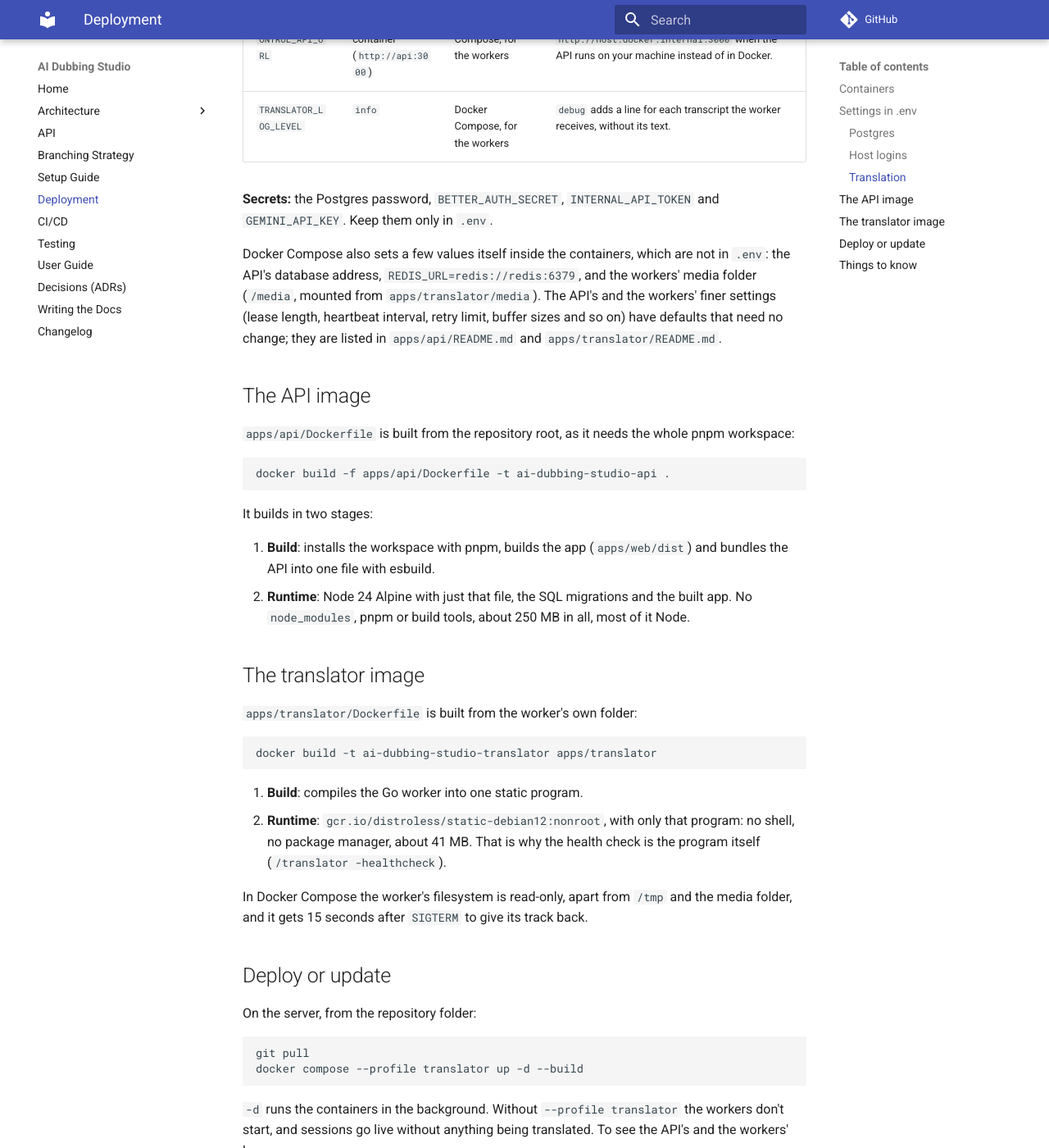
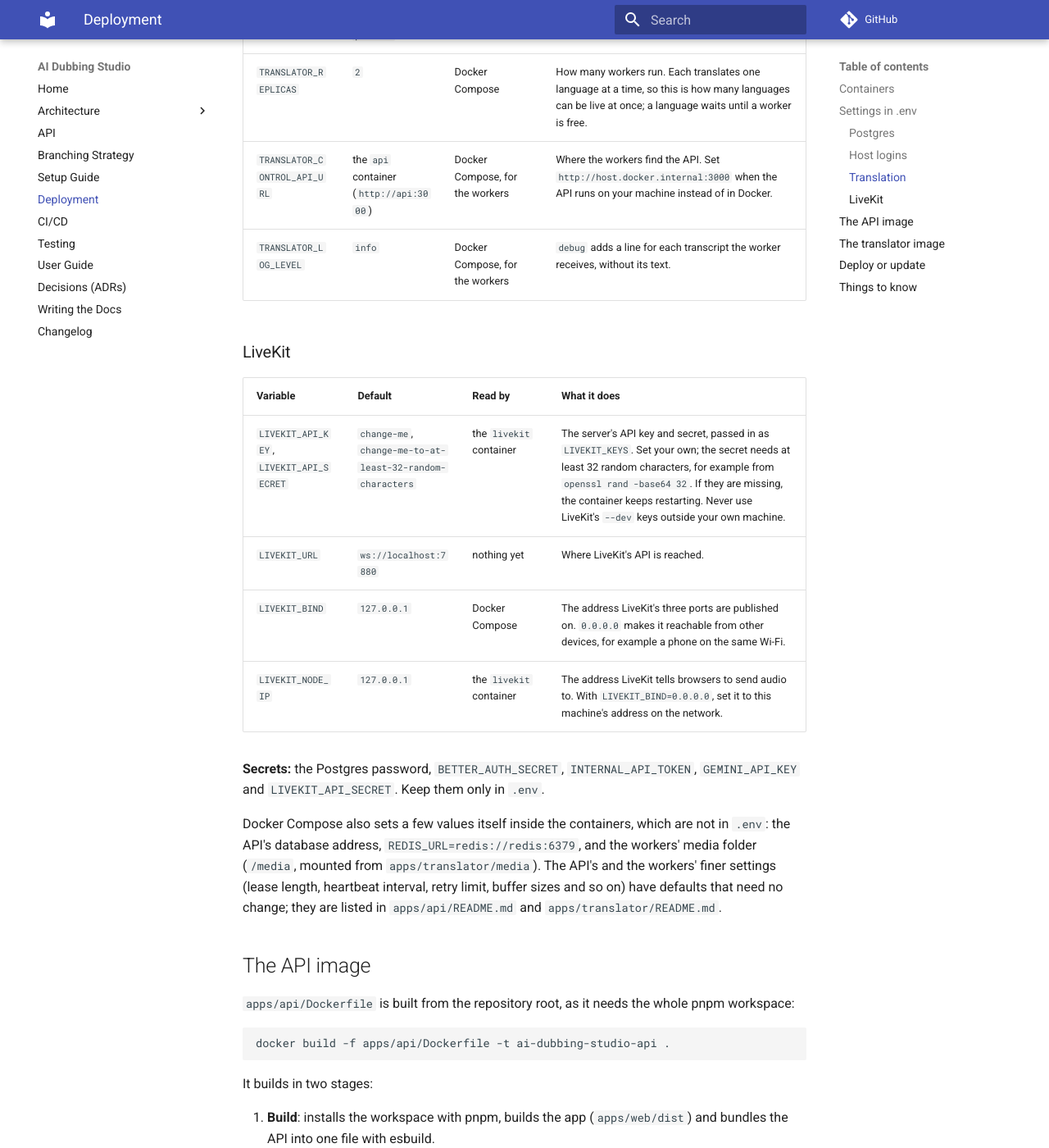
Before and after one commit to WH1TE-SHAD0W/ai-dubbing-studio, an MkDocs documentation site: the page built from docs/deployment.md, in a window 1280 px wide and 1400 px high, scrolled down 3047 px. Shown: the whole window at 82% size. Built offline with MkDocs 1.6.1 and Material for MkDocs 9.7.7, drawn with Linux system fonts in a browser that asks for light colours; comment, search, counter and statistics services are not loaded; some of the changed text lies outside the part shown.

Commit message:
docs: the LiveKit server runs in Compose, but nothing uses it yet
After merging YGP-68, "LiveKit isn't built" was no longer accurate. The
pages now say the livekit container runs while the app, the API and the
workers don't connect to it yet (no code reads LIVEKIT_* so far).
Deployment adds the livekit container and explains LIVEKIT_API_KEY,
LIVEKIT_API_SECRET, LIVEKIT_URL, LIVEKIT_BIND and LIVEKIT_NODE_IP; the
Setup Guide's short settings table and "Run with Docker" include LiveKit.

Co-Authored-By: Claude Opus 5.5 <noreply@anthropic.com>

```diff
--- a/docs/deployment.md
+++ b/docs/deployment.md
@@ -10,6 +10,7 @@ Every setting comes from a `.env` file next to it; each one is explained in
 |---|---|---|---|
 | `postgres` | `postgres:18-alpine` | Host accounts, logins, sessions and translation tracks ([ADR-0002](adr/0002-session-and-account-storage.md)), on the `postgres-data` volume | 5432, published on `127.0.0.1` only |
 | `redis` | `redis:8-alpine` | The translation job stream ([ADR-0018](adr/0018-autoscaling-architecture-of-translation-container.md)), with its append-only file on the `redis-data` volume | 6379, published on `127.0.0.1` only |
+| `livekit` | `livekit/livekit-server:v1.13.11` | The LiveKit media server ([ADR-0001](adr/0001-audio-fan-out.md)), with its settings in `config/livekit.yaml`. Nothing connects to it yet. | 7880 (API), 7881 (TCP media), 7882 (UDP media), on `127.0.0.1` unless `LIVEKIT_BIND` says otherwise |
 | `api` | `apps/api/Dockerfile` (Node 24 Alpine) | The Hono API: serves the built app, host logins with Better Auth, sessions, and the translator workers' `/internal` calls ([ADR-0012](adr/0012-serving-pwa-bundle.md), [ADR-0015](adr/0015-auth-library.md)) | 3000 inside, `API_PORT` (default 3000) on `127.0.0.1` |
 | `translator` (profile `translator`) | `apps/translator/Dockerfile` (Go, distroless) | The translator workers: each translates one language of one session with Gemini, then restarts fresh ([ADR-0019](adr/0019-translation-worker-runtime.md)). `TRANSLATOR_REPLICAS` of them, 2 by default. | none; `/health` and `/ready` on 8080 inside |
 
@@ -65,8 +66,17 @@ file.
 | `TRANSLATOR_CONTROL_API_URL` | the `api` container (`http://api:3000`) | Docker Compose, for the workers | Where the workers find the API. Set `http://host.docker.internal:3000` when the API runs on your machine instead of in Docker. |
 | `TRANSLATOR_LOG_LEVEL` | `info` | Docker Compose, for the workers | `debug` adds a line for each transcript the worker receives, without its text. |
 
-**Secrets:** the Postgres password, `BETTER_AUTH_SECRET`, `INTERNAL_API_TOKEN`
-and `GEMINI_API_KEY`. Keep them only in `.env`.
+### LiveKit
+
+| Variable | Default | Read by | What it does |
+|---|---|---|---|
+| `LIVEKIT_API_KEY`, `LIVEKIT_API_SECRET` | `change-me`, `change-me-to-at-least-32-random-characters` | the `livekit` container | The server's API key and secret, passed in as `LIVEKIT_KEYS`. Set your own; the secret needs at least 32 random characters, for example from `openssl rand -base64 32`. If they are missing, the container keeps restarting. Never use LiveKit's `--dev` keys outside your own machine. |
+| `LIVEKIT_URL` | `ws://localhost:7880` | nothing yet | Where LiveKit's API is reached. |
+| `LIVEKIT_BIND` | `127.0.0.1` | Docker Compose | The address LiveKit's three ports are published on. `0.0.0.0` makes it reachable from other devices, for example a phone on the same Wi-Fi. |
+| `LIVEKIT_NODE_IP` | `127.0.0.1` | the `livekit` container | The address LiveKit tells browsers to send audio to. With `LIVEKIT_BIND=0.0.0.0`, set it to this machine's address on the network. |
+
+**Secrets:** the Postgres password, `BETTER_AUTH_SECRET`, `INTERNAL_API_TOKEN`,
+`GEMINI_API_KEY` and `LIVEKIT_API_SECRET`. Keep them only in `.env`.
 
 Docker Compose also sets a few values itself inside the containers, which are
 not in `.env`: the API's database address, `REDIS_URL=redis://redis:6379`, and
@@ -133,7 +143,8 @@ docker compose logs -f api translator
   login cookie is `Secure`, and list the proxy's address in `TRUSTED_PROXIES`, so
   rate limits see each client's real IP.
 - **Every port is published on `127.0.0.1` only**, so only that machine (and a
-  reverse proxy on it) can reach them.
+  reverse proxy on it) can reach them. LiveKit's ports are the one exception
+  you can open, with `LIVEKIT_BIND`.
 - **Keep `/internal` off the internet.** The reverse proxy should forward only
   the app and `/api`; the workers reach `/internal` inside Docker, with the
   `INTERNAL_API_TOKEN`.
@@ -145,6 +156,7 @@ docker compose logs -f api translator
   translation track are kept in Postgres, not in memory.
 - **Gemini cost:** each language of a live session is one paid Gemini stream,
   from **Go live** until the session ends, and at most 240 minutes per worker.
-- **LiveKit isn't part of the deployment yet**, so the workers read the host's
+- **Nothing uses LiveKit yet.** The `livekit` container runs, but the app,
+  the API and the workers don't connect to it, so the workers read the host's
   audio from `apps/translator/media/in` and write the translations to
   `apps/translator/media/out`.
```
Also changed, not shown: README.md (+1 -1 lines), docs/architecture-layers.md (+5 -4 lines), docs/architecture.md (+5 -3 lines), docs/index.md (+5 -3 lines), docs/setup-guide.md (+2 -1 lines).
